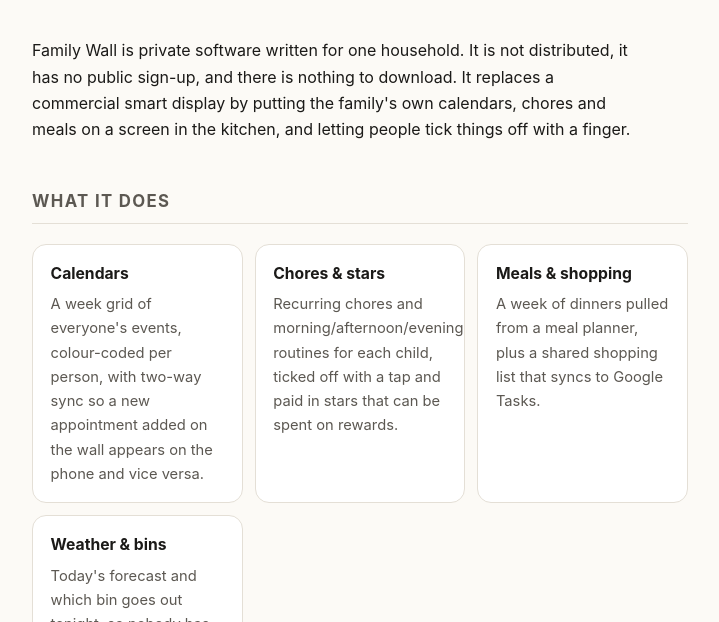
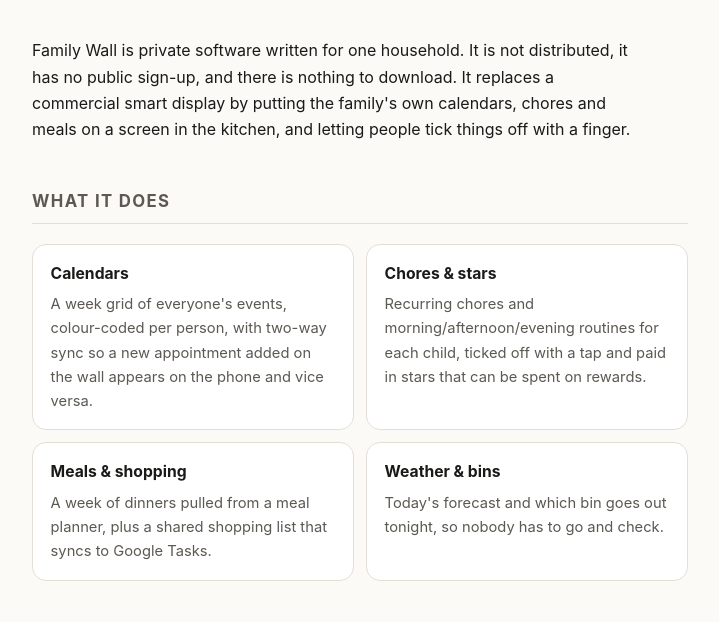
Before and after one commit to ben-oxley-agent/ben-oxley-agent.github.io, a plain HTML site: page index.html in a window 1280 px wide. Shown: the part 171-793 px from the top of the page, without its empty margins (280-999 px from the left). Drawn offline with Linux system fonts and the light colour scheme.

Commit message:
Homepage: 2x2 card grid so the fourth card doesn't orphan

```diff
--- a/index.html
+++ b/index.html
@@ -42,7 +42,7 @@
   ul { padding-left: 1.2rem; }
   li { margin: .35rem 0; }
   a { color: var(--accent); text-decoration-thickness: 1px; text-underline-offset: 2px; }
-  .cards { display: grid; gap: .75rem; grid-template-columns: repeat(auto-fit, minmax(13rem, 1fr)); margin-top: 1.2rem; }
+  .cards { display: grid; gap: .75rem; grid-template-columns: repeat(auto-fit, minmax(15.5rem, 1fr)); margin-top: 1.2rem; }
   .card { border: 1px solid var(--rule); border-radius: 14px; padding: 1rem 1.1rem; background: #fff; }
   .card h3 { margin: 0 0 .35rem; font-size: .98rem; }
   .card p { margin: 0; font-size: .92rem; color: var(--muted); }
```
